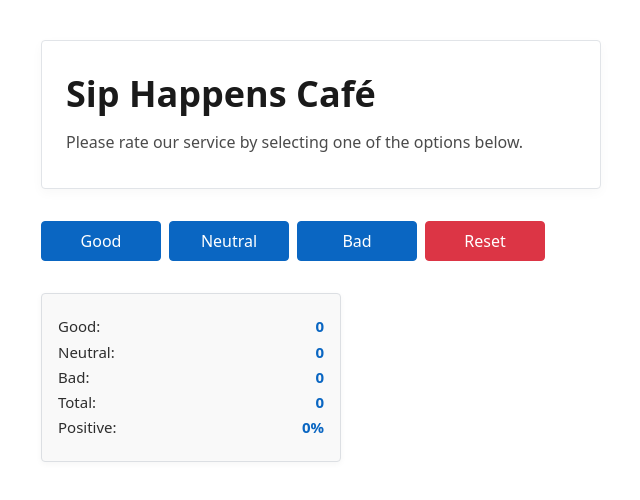
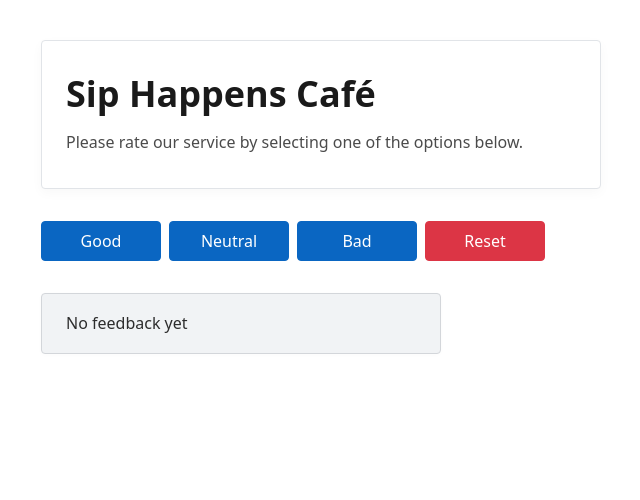
Before and after one commit to sofiiadorosh/02-react-cafe, a React (Vite) app: page / in a window 1280 px wide. Shown: the top 500 px of the page, without its empty margins (319-959 px from the left). Built offline with nearby package versions, Linux system fonts and the light colour scheme.

Commit message:
feat: add notification

```diff
--- a/src/components/App.tsx
+++ b/src/components/App.tsx
@@ -3,6 +3,7 @@ import type { Votes, VoteType } from '../types/votes';
 import CafeInfo from './CafeInfo/CafeInfo';
 import VoteOptions from './VoteOptions/VoteOptions';
 import VoteStats from './VoteStats/VoteStats';
+import Notification from './Notification/Notification';
 import { useState } from 'react';
 
 function App() {
@@ -36,11 +37,15 @@ function App() {
     <div className={css.app}>
       <CafeInfo />
       <VoteOptions onVote={handleVote} onReset={resetVotes} canReset={true} />
-      <VoteStats
-        votes={votes}
-        totalVotes={totalVotes}
-        positiveRate={positiveRate}
-      />
+      {totalVotes > 0 ? (
+        <VoteStats
+          votes={votes}
+          totalVotes={totalVotes}
+          positiveRate={positiveRate}
+        />
+      ) : (
+        <Notification />
+      )}
     </div>
   );
 }
--- /dev/null
+++ b/src/components/Notification/Notification.module.css
@@ -0,0 +1,11 @@
+.message {
+  margin: 0;
+  padding: 20px 24px;
+  max-width: 400px;
+  font-size: 16px;
+  color: #2d2d2d;
+  background-color: #f1f3f5;
+  border: 1px solid #d3d6da;
+  border-radius: 4px;
+  box-shadow: 0 1px 4px rgba(0, 0, 0, 0.02);
+}
--- /dev/null
+++ b/src/components/Notification/Notification.tsx
@@ -0,0 +1,7 @@
+import css from './Notification.module.css';
+
+function Notification() {
+  return <p className={css.message}>No feedback yet</p>;
+}
+
+export default Notification;
```
